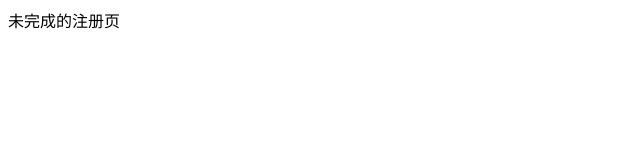
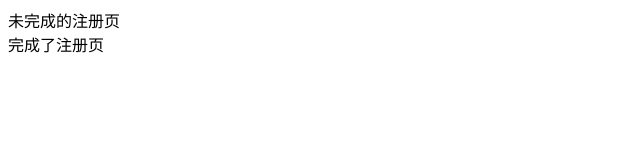
Before and after one commit to 18355166248/peojiect1, a plain HTML site: page register.html in a window 1280 px wide. Shown: the whole page, without its empty margins (0-640 px from the left). Drawn offline with Linux system fonts and the light colour scheme.

Commit message:
完成了注册页

```diff
--- a/register.html
+++ b/register.html
@@ -6,5 +6,6 @@
 </head>
 <body>
 	<div>未完成的注册页</div>
+	<div>完成了注册页</div>
 </body>
 </html>
```
